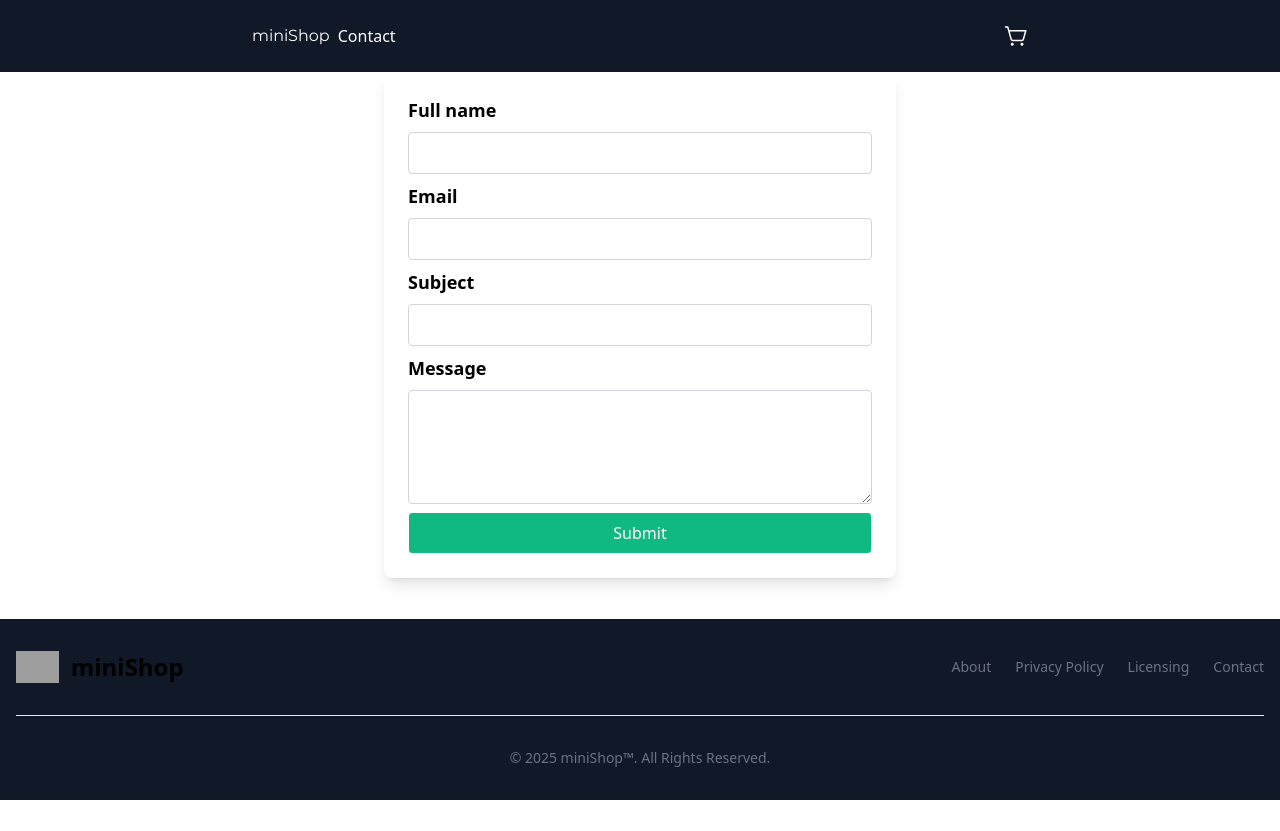
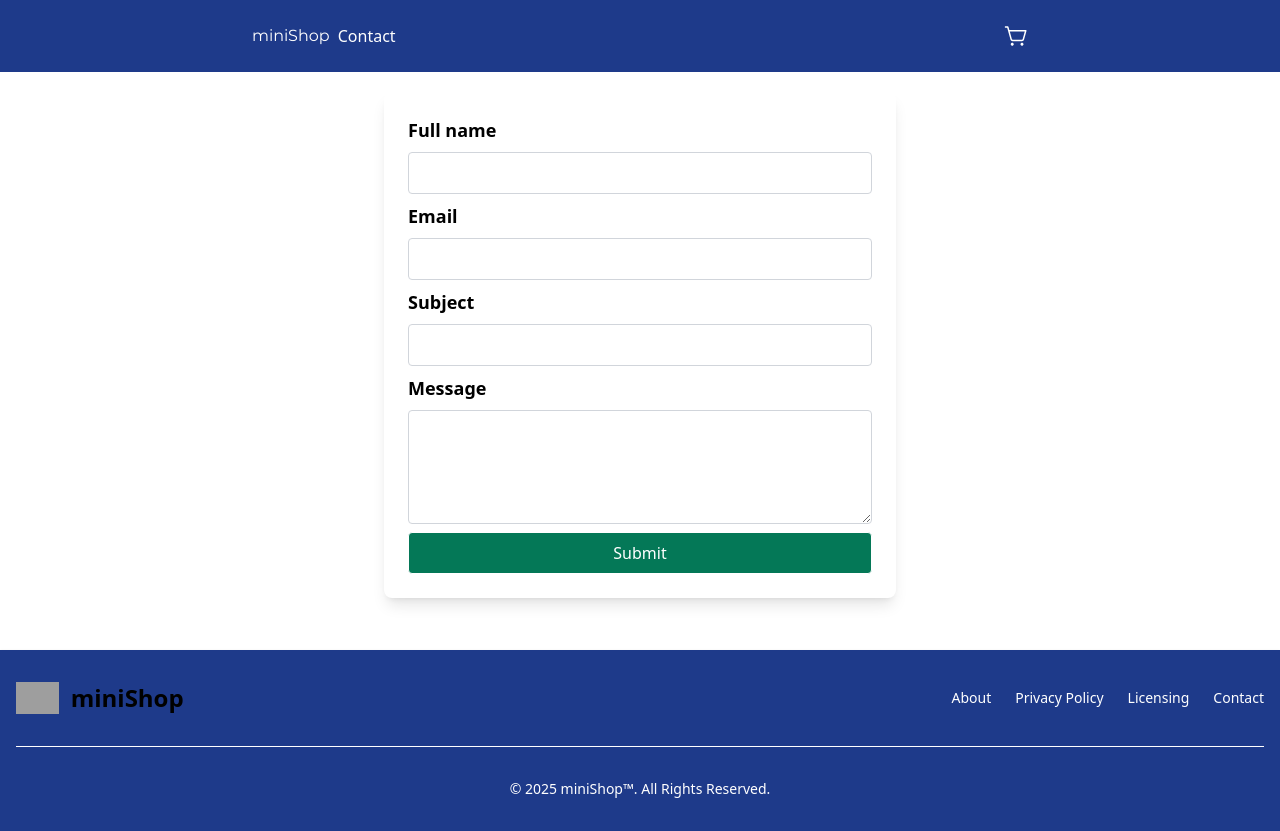
Before and after one commit to TomChrister/react-eCom, a React (Vite) app: page /contact in a window 1280 px wide. Before the commit the page ends 800 px from the top, so only its background shows below. Built offline with nearby package versions, Linux system fonts and the light colour scheme; grey boxes are pictures that could not be loaded.

Commit message:
fix: quality fixes

```diff
--- a/components/form/ContactForm.jsx
+++ b/components/form/ContactForm.jsx
@@ -7,8 +7,8 @@ export function ContactForm() {
         <>
             <form
                 action=""
-                className="flex flex-col gap-2 mx-auto max-w-lg p-6 bg-white rounded-lg shadow-lg"
-                onSubmit={handleSubmit((data) => { console.log(data); })}
+                className="flex flex-col gap-2 mx-auto max-w-lg my-5 p-6 bg-white rounded-lg shadow-lg"
+                onSubmit={handleSubmit((data) => { console.log(data); })} noValidate
             >
                 <label htmlFor="name" className="text-lg font-semibold">Full name</label>
                 <input
@@ -70,7 +70,7 @@ export function ContactForm() {
                 />
                 {errors.message && <p className="text-red-500 text-sm">{errors.message.message}</p>}
 
-                <button className="border bg-green-500 text-white rounded-sm p-2 cursor-pointer hover:bg-green-600 focus:ring-2 focus:ring-green-500 transition-colors">
+                <button className="border bg-green-700 text-white rounded-sm p-2 cursor-pointer hover:bg-green-800 focus:ring-2 focus:ring-green-500 transition-colors">
                     Submit
                 </button>
             </form>
--- a/components/layout/Footer.jsx
+++ b/components/layout/Footer.jsx
@@ -1,6 +1,6 @@
 export function Footer() {
     return (
-        <footer className="shadow-sm bg-gray-900 mt-8">
+        <footer className="shadow-sm bg-blue-900 mt-8">
             <div className="w-full max-w-screen-xl mx-auto p-4 md:py-8">
                 <div className="sm:flex sm:items-center sm:justify-between">
                     <a href="https://flowbite.com/"
@@ -9,7 +9,7 @@ export function Footer() {
                         <span
                             className="self-center text-2xl font-semibold whitespace-nowrap dark:text-white">miniShop</span>
                     </a>
-                    <ul className="flex flex-wrap items-center mb-6 text-sm font-medium text-gray-500 sm:mb-0 dark:text-gray-400">
+                    <ul className="flex flex-wrap items-center mb-6 text-sm font-medium text-white sm:mb-0">
                         <li>
                             <a href="#" className="hover:underline me-4 md:me-6">About</a>
                         </li>
@@ -24,8 +24,8 @@ export function Footer() {
                         </li>
                     </ul>
                 </div>
-                <hr className="my-6 border-gray-200 sm:mx-auto dark:border-gray-700 lg:my-8"/>
-                <span className="block text-sm text-gray-500 sm:text-center dark:text-gray-400">© 2025 <a
+                <hr className="my-6 border-white sm:mx-auto lg:my-8"/>
+                <span className="block text-sm text-white sm:text-center">© 2025 <a
                     href="https://flowbite.com/" className="hover:underline">miniShop™</a>. All Rights Reserved.</span>
             </div>
         </footer>
--- a/components/layout/Header.jsx
+++ b/components/layout/Header.jsx
@@ -6,7 +6,7 @@ export function Header() {
 
     return (
         <>
-            <header className='bg-gray-900 text-white px-4 sticky top-0 z-10 md:px-12 lg:px-60 py-6'>
+            <header className='bg-blue-900 text-white px-4 sticky top-0 z-10 md:px-12 lg:px-60 py-6'>
                 <nav className='flex justify-between px-3'>
                     <div className='flex gap-2'>
                         <Link to='/' className='font-primary'>miniShop</Link>
--- a/components/search/SearchBar.jsx
+++ b/components/search/SearchBar.jsx
@@ -4,7 +4,7 @@ export function SearchBar({onSearch}) {
     const [search, setSearch] = useState('');
 
     return (
-        <form className="max-w-md mb-6">
+        <form className="max-w-md mb-6" onSubmit={(e) => e.preventDefault()}>
             <label htmlFor="default-search"
                    className="mb-2 text-sm font-medium text-gray-900 sr-only dark:text-white">Search</label>
             <div className="relative">
@@ -23,7 +23,8 @@ export function SearchBar({onSearch}) {
                        onChange={(e) => {
                            setSearch(e.target.value);
                            onSearch(e.target.value);
-                       }} />
+                       }}
+                />
             </div>
         </form>
     )
--- a/index.html
+++ b/index.html
@@ -10,7 +10,6 @@
   <body>
     <div id="root"></div>
     <script type="module" src="/src/main.jsx"></script>
-    <script src="/node_modules/flowbite/dist/flowbite.min.js"></script>
     <script src="https://kit.fontawesome.com/fe924a0d6e.js" crossorigin="anonymous"></script>
   </body>
 </html>
--- a/pages/CheckoutPage.jsx
+++ b/pages/CheckoutPage.jsx
@@ -1,12 +1,17 @@
 import { useCart } from '../store/store.jsx';
 import { Link } from 'react-router-dom';
+import { useEffect } from 'react';
 
 export function CheckoutPage() {
+    useEffect(() => {
+        document.title = 'Checkout page';
+    }, []);
+
     const { products, removeFromCart } = useCart();
     const totalSum = products.reduce((sum, product) => sum + product.price, 0);
 
     // Quantity for products
-    const groupedProducts = products.reduce((acc, product) => {
+     const groupedProducts = products.reduce((acc, product) => {
         const existingProduct = acc.find(p => p.id === product.id);
         if (existingProduct) {
             existingProduct.quantity += 1;
--- a/pages/CheckoutSuccessPage.jsx
+++ b/pages/CheckoutSuccessPage.jsx
@@ -1,8 +1,24 @@
 import { useCart } from '../store/store.jsx';
 import { Link } from 'react-router-dom';
+import { useEffect } from 'react';
 
 export function CheckoutSuccessPage() {
+    useEffect(() => {
+        document.title = 'Thank you!';
+    }, []);
+
     const { products, removeAllProducts } = useCart();
+
+    // Grupper produktene basert på ID og tell antall
+    const groupedProducts = products.reduce((acc, product) => {
+        const existingProduct = acc.find(p => p.id === product.id);
+        if (existingProduct) {
+            existingProduct.quantity += 1;
+        } else {
+            acc.push({ ...product, quantity: 1 });
+        }
+        return acc;
+    }, []);
 
     return (
         <div className="fixed inset-0 flex items-center justify-center bg-gray-500 bg-opacity-50">
@@ -11,12 +27,13 @@ export function CheckoutSuccessPage() {
                 <p className="text-green-600 mb-6">Thank you for shopping with us. Here are the details of your order:</p>
 
                 <ul className="mb-6">
-                    {products.map((product) => (
+                    {groupedProducts.map((product) => (
                         <li key={product.id} className="flex items-center mb-4 border-b pb-2">
                             <img src={product.image.url} alt={product.title} className="w-20 h-20 object-cover mr-4"/>
                             <div>
                                 <p className="text-lg font-semibold">{product.title}</p>
                                 <p className="text-sm text-gray-500">{product.price} NOK</p>
+                                <p className="text-sm text-gray-700">Quantity: {product.quantity}</p>
                             </div>
                         </li>
                     ))}
--- a/pages/ContactPage.jsx
+++ b/pages/ContactPage.jsx
@@ -1,6 +1,10 @@
 import { ContactForm } from '../components/form/ContactForm.jsx';
+import { useEffect } from 'react';
 
 export function ContactPage () {
+    useEffect(() => {
+        document.title = 'Contact page';
+    })
     return (
         <>
             <ContactForm />
--- a/pages/Home.jsx
+++ b/pages/Home.jsx
@@ -1,7 +1,12 @@
 import { ProductsList } from '../components/products/ProductsList.jsx';
 import { Hero } from '../components/hero/Hero.jsx';
+import { useEffect } from 'react';
 
 export function Home() {
+    useEffect(() => {
+        document.title = 'miniShop';
+    })
+
     return (
         <div>
             <Hero />
--- a/pages/ProductPage.jsx
+++ b/pages/ProductPage.jsx
@@ -3,12 +3,23 @@ import { useParams } from 'react-router-dom';
 import { useCart } from '../store/store.jsx';
 
 export function ProductPage() {
+    useEffect(() => {
+        document.title = 'Product page';
+    }, []);
+
     const { addToCart } = useCart();
-
     const {id} = useParams();
     const [product, setProduct] = useState();
     const [loading, setLoading] = useState(true);
     const [error, setError] = useState(null);
+    const [added, setAdded] = useState(false);
+
+    const handleAddToCart = () => {
+        setAdded(true);
+        addToCart(product);
+
+        setTimeout(() => setAdded(false), 1500);
+    };
 
     useEffect(() => {
         async function fetchProducts() {
@@ -44,14 +55,14 @@ export function ProductPage() {
                 {product.discountedPrice !== product.price ? (
                     <>
                         <span className="mr-2 text-red-500 line-through">{product.price} NOK</span>
-                        <span className="font-bold text-green-600">{product.discountedPrice} NOK</span>
+                        <span className="font-bold text-green-700">{product.discountedPrice} NOK</span>
                     </>
                 ) : (
                     <span>{product.price} NOK</span>
                 )}
             </p>
             <div className='mt-2 flex w-22'>
-                <p className='rounded-sm bg-amber-500 p-2 text-white'>-{discount}% off</p>
+                <p className='rounded-sm bg-amber-600 p-2 text-white'>-{discount}% off</p>
             </div>
             <p className="mt-2 text-lg">
                 <span className="font-semibold">Rating: </span>
@@ -80,9 +91,10 @@ export function ProductPage() {
                 <p className="mt-2 text-gray-500">No reviews yet.</p>
             )}
             <button
-                className="mt-6 cursor-pointer bg-green-500 px-6 py-3 text-white transition duration-200 hover:bg-green-600"
-                onClick={() => addToCart(product)}>
-                Add to cart
+                className="mt-6 cursor-pointer bg-green-600 px-6 w-[160px] py-3 text-white transition duration-200 hover:bg-green-700"
+                onClick={(handleAddToCart)}
+            >
+                {added ? 'Added to cart!' : 'Add to cart'}
             </button>
         </div>
     );
--- a/src/main.jsx
+++ b/src/main.jsx
@@ -7,6 +7,7 @@ import { ProductPage } from '../pages/ProductPage.jsx';
 import { CheckoutPage } from '../pages/CheckoutPage.jsx';
 import { CheckoutSuccessPage } from '../pages/CheckoutSuccessPage.jsx';
 import { Home } from '../pages/Home.jsx';
+import 'flowbite';
 import './index.css'
 
 const router = createBrowserRouter([
```
Also changed, not shown: vercel.json (added).
